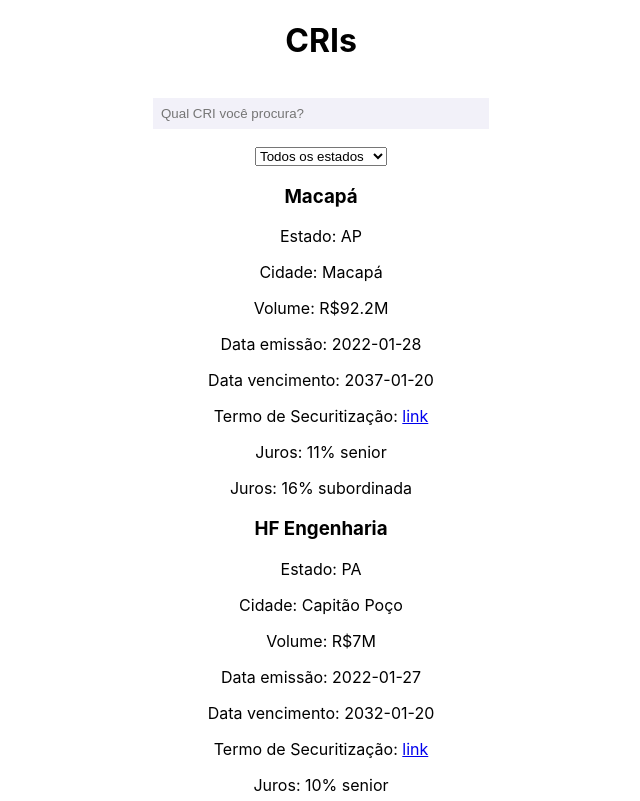
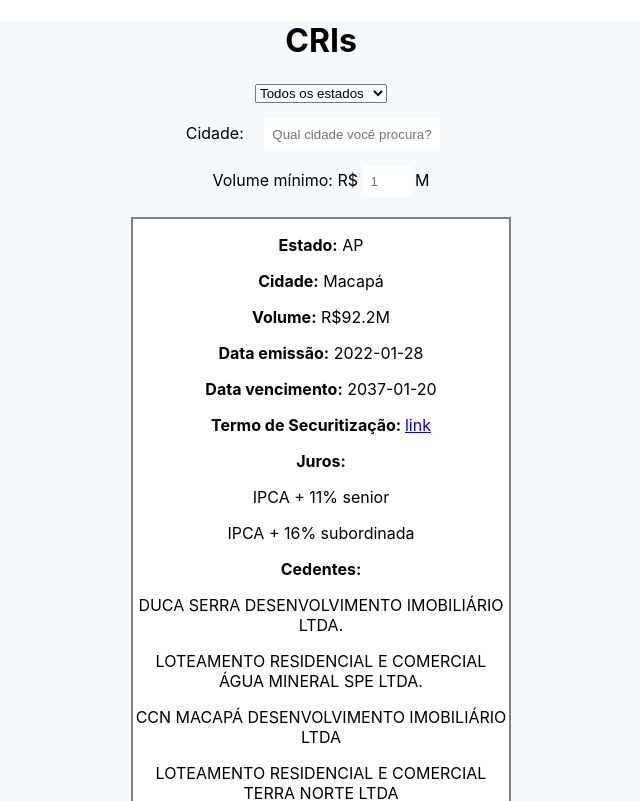
Before and after one commit to thefintz/CRIs-front, a React (Create React App) app: page / in a window 1280 px wide. Shown: the top 801 px of the page, without its empty margins (319-959 px from the left). Built offline with nearby package versions, Linux system fonts and the light colour scheme.

Commit message:
working with multiple filters and updated ui

```diff
--- a/src/App.js
+++ b/src/App.js
@@ -4,7 +4,7 @@
 
 function App() {
   return (
-    <div className="App">
+    <div className="App" style={{"background": "#f6f9fc", "minHeight": "100vh"}}>
       <SearchPage />
     </div>
   );
--- a/src/components/CRIsData.js
+++ b/src/components/CRIsData.js
@@ -358,7 +358,7 @@
       "numero": "",
       "bairro": "Ingleses",
       "cidade": "Florianópolis",
-      "estado": "PR"
+      "estado": "SC"
     }
   },
   {
--- a/src/components/CRIsList.js
+++ b/src/components/CRIsList.js
@@ -2,26 +2,51 @@
 import data from './CRIsData';
 
 const CRIsList = ({crisList=[]}) => {
+  const cardStyle = {
+    "background": "white",
+    "border": "2px solid gray",
+    "margin": "20px"
+  }
+  const grid = {
+    "display": "grid",
+    "gridTemplateColumns": "repeat(3, 1fr)",
+    "gridGap": 10
+  }
   return (
     <>
     { crisList.map((cri,index) => {
       if (cri) {
         return (
-          <div key={cri.nome}>
-            <h3>{cri.nome}</h3>
-            <p> Estado: {cri.localizacao.estado} </p>
-            <p> Cidade: {cri.localizacao.cidade} </p>
-            <p> Volume: R${cri.valorTotal/1000000}M</p>
-            <p> Data emissão: {cri.dataEmissao}</p>
-            <p> Data vencimento: {cri.dataVencimento}</p>
-            <p> Termo de Securitização: <a href="google.com"> link</a></p>
+          <div style={grid}>
+            <div></div>
+            <div key={cri.nome} style={cardStyle} >
+              <p> <b> Estado:</b> {cri.localizacao.estado} </p>
+              <p> <b> Cidade:</b> {cri.localizacao.cidade} </p>
+              <p> <b> Volume:</b> R${cri.valorTotal/1000000}M</p>
+              <p> <b> Data emissão:</b> {cri.dataEmissao}</p>
+              <p> <b> Data vencimento:</b> {cri.dataVencimento}</p>
+              <p>
+                <b> Termo de Securitização: </b>
+                <a href={cri.termoSecuritizacao}> link </a>
+              </p>
+              <b> Juros:</b>
               {
                 cri.ativos.map((item) => (
                 <div key={item.juros}>
-                <p>Juros: {item.juros} {item.cota}</p>
+                  <p>{item.indexador} + {item.juros} {item.cota}</p>
                 </div>
               ))
               }
+              <b> Cedentes: </b>
+              {
+                cri.cedentes.map((cedente) => (
+                <div key={cedente.nome}>
+                  <p>{cedente.nome}</p>
+                </div>
+              ))
+              }
+            </div>
+            <div></div>
           </div>
         )
       }
--- /dev/null
+++ b/src/components/FiltroCidade.js
@@ -0,0 +1,20 @@
+
+import React from 'react';
+
+const SearchBar = ({input:keyword, onChange:setKeyword}) => {
+  const BarStyling = {width:"10rem",background:"white", border:"none", padding:"0.5rem", margin:"1rem"};
+  return (
+    <div>
+      <span> Cidade: </span>
+      <input
+      style={BarStyling}
+      key="random1"
+      value={keyword}
+      placeholder={"Qual cidade você procura?"}
+      onChange={(e) => setKeyword(e.target.value)}
+      />
+    </div>
+  );
+}
+
+export default SearchBar
--- /dev/null
+++ b/src/components/FiltroEstado.js
@@ -0,0 +1,35 @@
+import React from 'react';
+
+const FiltroEstado = ({input:keyword, onChange:updateInput}) => {
+  return (
+    <>
+      <div className="select">
+        <select
+          /*
+          // here we create a basic select input
+          // we set the value to the selected value
+          // and update the setC() state every time onChange is called
+          */
+          onChange={(e) => {
+            updateInput(e.target.value);
+          }}
+          className="custom-select"
+          aria-label="Filter Countries By Countries"
+        >
+          <option value="All">Todos os estados</option>
+          <option value="AP">Amapá</option>
+          <option value="MT">Mato Grosso</option>
+          <option value="PA">Pará</option>
+          <option value="PR">Paraná</option>
+          <option value="RS">Rio Grande do Sul</option>
+          <option value="SC">Santa Catarina</option>
+          <option value="SP">São Paulo</option>
+          <option value="TO">Tocantings</option>
+        </select>
+        <span className="focus"></span>
+      </div>
+    </>
+  );
+}
+
+export default FiltroEstado
--- /dev/null
+++ b/src/components/FiltroVolumeMinimo.js
@@ -0,0 +1,20 @@
+import React from 'react';
+
+const FiltroVolumeMinimo = ({input:keyword, onChange:setVolumeMinimo}) => {
+  const BarStyling = {width:"2rem",background:"white", border:"none", padding:"0.5rem"};
+  return (
+    <div>
+      <span> Volume mínimo: R$ </span>
+      <input
+        style={BarStyling}
+        key="random1"
+        value={keyword}
+        placeholder={"1"}
+        onChange={(e) => setVolumeMinimo(e.target.value)}
+      />
+      <span> M </span>
+    </div>
+  );
+}
+
+export default FiltroVolumeMinimo
--- a/src/components/SearchBar.js
+++ /dev/null
@@ -1,17 +0,0 @@
-
-import React from 'react';
-
-const SearchBar = ({input:keyword, onChange:setKeyword}) => {
-  const BarStyling = {width:"20rem",background:"#F2F1F9", border:"none", padding:"0.5rem", margin:"1rem"};
-  return (
-    <input
-     style={BarStyling}
-     key="random1"
-     value={keyword}
-     placeholder={"Qual CRI você procura?"}
-     onChange={(e) => setKeyword(e.target.value)}
-    />
-  );
-}
-
-export default SearchBar
--- a/src/components/SearchPage.js
+++ b/src/components/SearchPage.js
@@ -1,10 +1,14 @@
 import React, { useState, useEffect } from 'react';
-import SearchBar from './SearchBar';
+import FiltroCidade from './FiltroCidade';
 import CRIsList from './CRIsList';
+import FiltroEstado from './FiltroEstado';
+import FiltroVolumeMinimo from './FiltroVolumeMinimo';
 import CRIsData from './CRIsData';
 
 const SearchPage = (props) => {
   const [input, setInput] = useState('');
+  const [estado, setEstado] = useState('All');
+  const [volumeMinimo, setVolumeMinimo] = useState('1');
   const [crisListDefault, setCRIsListDefault] = useState();
   const [crisList, setCRIsList] = useState();
 
@@ -15,25 +19,37 @@
   }
 
   const updateInput = async (input) => {
-    const filtered = crisListDefault.filter(crisData => {
-      return crisData.nome.toLowerCase().includes(input.toLowerCase())
-    })
-    setInput(input);
-    setCRIsList(filtered);
+    await setInput(input);
+    updateFilters(input, volumeMinimo, estado);
   }
 
-  const setRegion = async (filterParam) => {
-    if (filterParam === 'All') {
-      const filtered = crisListDefault.filter(cri => {
-        return true
-      })
-      setCRIsList(filtered);
-    } else {
-      const filtered = crisListDefault.filter(cri => {
-        return cri.localizacao.estado === filterParam
-      })
-      setCRIsList(filtered);
-    }
+  const updateEstado = async (estado) => {
+    await setEstado(estado);
+    updateFilters(input, volumeMinimo, estado);
+  }
+
+  const updateVolumeMinimo = async (volumeMinimo) => {
+    await setVolumeMinimo(volumeMinimo);
+    updateFilters(input, volumeMinimo, estado);
+  }
+
+  const updateFilters = async (input, volumeMinimo, estado) => {
+    const filteredInput = crisListDefault.filter(crisData => {
+      return crisData.localizacao.cidade
+        .toLowerCase()
+        .normalize('NFD').replace(/[\u0300-\u036f]/g, "") // remove accentuation
+        .includes(input.toLowerCase().normalize('NFD').replace(/[\u0300-\u036f]/g, ""))
+    })
+    const filteredVolumeMinimo = crisListDefault.filter(crisData => {
+      return crisData.valorTotal >= volumeMinimo * 1_000_000
+    })
+    const filteredEstado = crisListDefault.filter(cri => {
+      return estado === 'All' ? true : cri.localizacao.estado === estado
+    })
+    const multiFilter0 = crisListDefault.filter(value => filteredInput.includes(value));
+    const multiFilter1 = multiFilter0.filter(value => filteredVolumeMinimo.includes(value));
+    const multiFilter2 = multiFilter1.filter(value => filteredEstado.includes(value));
+    setCRIsList(multiFilter2);
   }
 
   useEffect(() => { fetchData() }, []);
@@ -41,34 +57,18 @@
   return (
     <>
       <h1>CRIs</h1>
-      <SearchBar
+      <FiltroEstado
+        estado={estado}
+        onChange={updateEstado}
+      />
+      <FiltroCidade
         input={input}
         onChange={updateInput}
       />
-      <div className="select">
-        <select
-          /*
-          // here we create a basic select input
-          // we set the value to the selected value
-          // and update the setC() state every time onChange is called
-          */
-          onChange={(e) => {
-            setRegion(e.target.value);
-          }}
-          className="custom-select"
-          aria-label="Filter Countries By Countries"
-        >
-          <option value="All">Todos os estados</option>
-          <option value="AP">Amapá</option>
-          <option value="PA">Pará</option>
-          <option value="RS">Rio Grande do Sul</option>
-          <option value="TO">Tocantings</option>
-          <option value="SP">São Paulo</option>
-          <option value="PR">Paraná</option>
-          <option value="MT">Mato Grosso</option>
-        </select>
-        <span className="focus"></span>
-      </div>
+      <FiltroVolumeMinimo
+        volumeMinimo={volumeMinimo}
+        onChange={updateVolumeMinimo}
+      />
       <CRIsList crisList={crisList} />
     </>
   );
```
Lines whose indentation alone changed are shown as unchanged.
